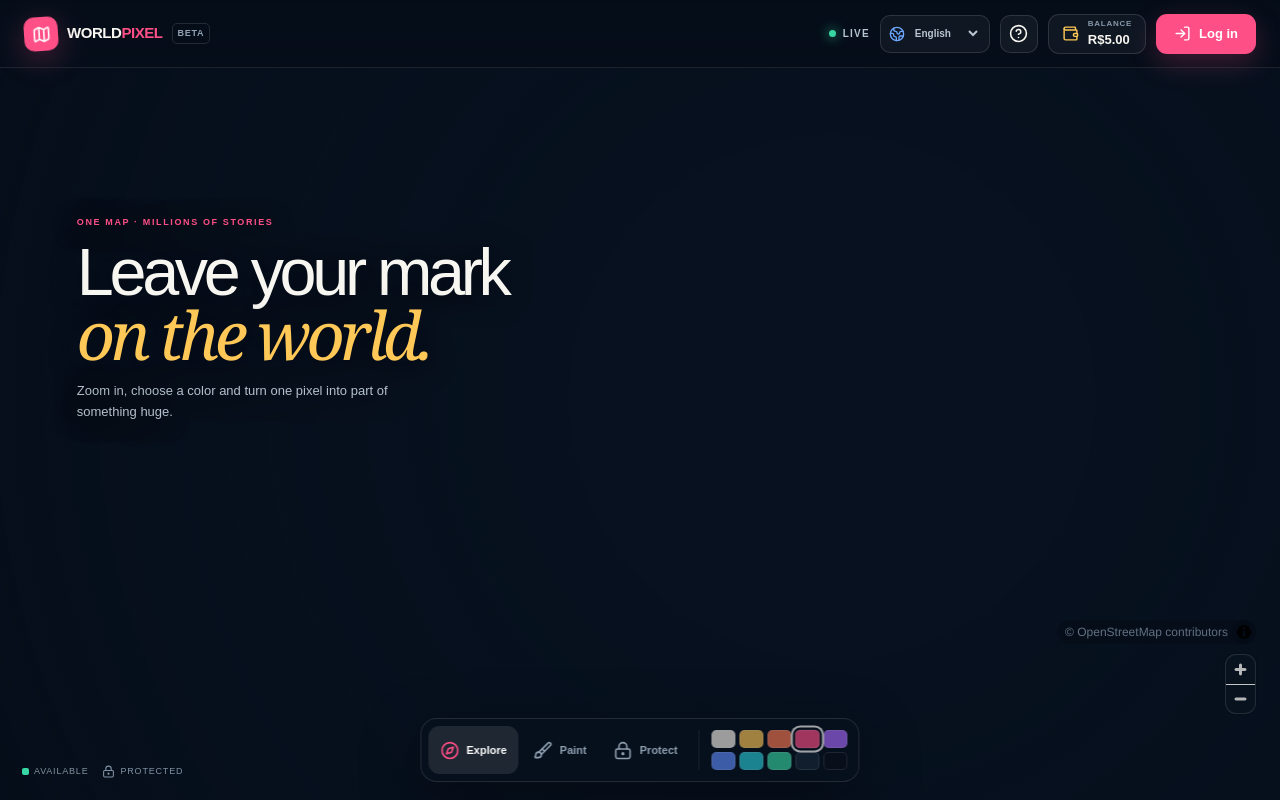
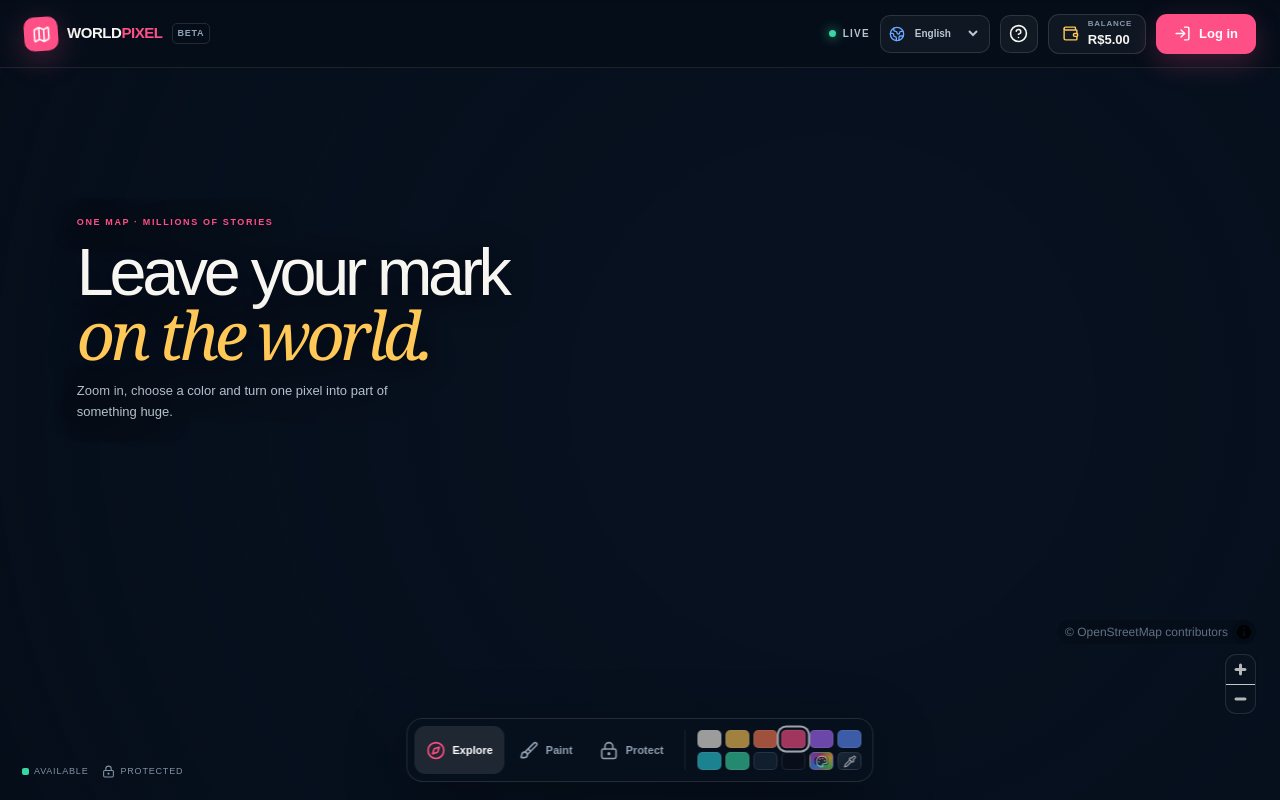
Before and after one commit to brunokemel/word_pixel_br, a Next.js app: page / in a window 1280 px wide. Built offline with nearby package versions, Linux system fonts and the light colour scheme; no server answers.

Commit message:
feat: add custom color picker and eyedropper

```diff
--- a/src/app/globals.css
+++ b/src/app/globals.css
@@ -72,10 +72,17 @@ button:focus-visible, input:focus-visible { outline: 3px solid rgba(108, 168, 25
 .tool-tabs button { height: 48px; min-width: 74px; padding: 0 12px; display: flex; align-items: center; justify-content: center; gap: 7px; background: transparent; border: 0; border-radius: 11px; color: #8fa0b1; cursor: pointer; font-size: 11px; font-weight: 800; }
 .tool-tabs button.active { background: rgba(255,255,255,.1); color: white; }
 .tool-tabs button.active svg { color: var(--pink); }
-.palette { display: grid; grid-template-columns: repeat(5, 24px); gap: 4px; padding: 0 4px 0 12px; border-left: 1px solid var(--line); transition: opacity .2s; }
+.palette { display: grid; grid-template-columns: repeat(6, 24px); gap: 4px; padding: 0 4px 0 12px; border-left: 1px solid var(--line); transition: opacity .2s; }
 .palette.muted { opacity: .62; }
 .palette button { width: 24px; height: 18px; padding: 0; border-radius: 5px; border: 1px solid rgba(255,255,255,.16); background: var(--swatch); cursor: pointer; }
 .palette button.selected { box-shadow: 0 0 0 2px #07111f, 0 0 0 4px white; transform: scale(1.04); }
+.color-tool { position: relative; width: 24px; height: 18px; display: grid; place-items: center; padding: 0; border-radius: 5px; border: 1px solid rgba(255,255,255,.22); color: white; cursor: pointer; overflow: hidden; }
+.custom-color { background: conic-gradient(#ff365f, #ffd43b, #37d67a, #36a8ff, #9b5cff, #ff365f); }
+.custom-color::after { content: ""; position: absolute; inset: 4px; border-radius: 3px; background: rgba(7,17,31,.72); }
+.custom-color svg { position: relative; z-index: 1; }
+.custom-color input { position: absolute; z-index: 2; inset: 0; width: 100%; height: 100%; opacity: 0; cursor: pointer; }
+.eyedropper { background: linear-gradient(145deg, #26394d, #101d2c)!important; }
+.color-tool.selected { box-shadow: 0 0 0 2px #07111f, 0 0 0 4px white; transform: scale(1.04); }
 
 .cell-card { position: absolute; z-index: 12; right: 20px; top: 88px; width: 238px; padding: 19px; background: var(--panel); border: 1px solid var(--line); border-radius: 17px; backdrop-filter: blur(17px); box-shadow: 0 20px 50px rgba(0,0,0,.25); }
 .close-button { position: absolute; top: 10px; right: 10px; width: 29px; height: 29px; }
@@ -153,8 +160,9 @@ button:focus-visible, input:focus-visible { outline: 3px solid rgba(108, 168, 25
   .tool-dock { left: 10px; right: 10px; bottom: 9px; transform: none; display: block; padding: 6px; border-radius: 15px; }
   .tool-tabs { justify-content: stretch; }
   .tool-tabs button { flex: 1; min-width: 0; height: 44px; }
-  .palette { grid-template-columns: repeat(10, 1fr); border-left: 0; border-top: 1px solid var(--line); margin-top: 5px; padding: 8px 5px 3px; }
+  .palette { grid-template-columns: repeat(12, 1fr); border-left: 0; border-top: 1px solid var(--line); margin-top: 5px; padding: 8px 5px 3px; }
   .palette button { width: 100%; height: 18px; }
+  .color-tool { width: 100%; }
   .cell-card { top: auto; right: 10px; left: 10px; bottom: 132px; width: auto; padding: 14px; }
   .cell-card dl { grid-template-columns: 1fr 1fr; }
   .cell-card dl div { display: block; border-bottom: 0; padding: 0; }
--- a/src/components/ui.tsx
+++ b/src/components/ui.tsx
@@ -1,11 +1,15 @@
 "use client";
 
-import { Brush, Compass, Globe2, HelpCircle, LockKeyhole, LogIn, LogOut, Map, Wallet, X } from "lucide-react";
-import type { CSSProperties, ReactNode } from "react";
+import { Brush, Compass, Globe2, HelpCircle, LockKeyhole, LogIn, LogOut, Map, Palette as PaletteIcon, Pipette, Wallet, X } from "lucide-react";
+import { useRef, type CSSProperties, type ReactNode } from "react";
 import type { GridCell, ProtectionQuote, ToolMode, UserProfile } from "@/lib/types";
 import { localeLabels, type Locale, useI18n } from "@/lib/i18n";
 
 export const COLORS = ["#f6f3ea", "#ffc857", "#ff7b54", "#ff4f87", "#a86bff", "#5f8cff", "#28c9d8", "#37d6a3", "#17283a", "#0a111c"];
+
+interface EyeDropperResult { sRGBHex: string; }
+interface EyeDropperInstance { open: () => Promise<EyeDropperResult>; }
+type EyeDropperConstructor = new () => EyeDropperInstance;
 
 export function Header({ profile, balance, onLogin, onLogout, onHelp }: {
   profile: UserProfile | null; balance: number; onLogin: () => void; onLogout: () => void; onHelp: () => void;
@@ -31,6 +35,18 @@ export function Header({ profile, balance, onLogin, onLogout, onHelp }: {
 
 export function ToolDock({ mode, onMode, color, onColor }: { mode: ToolMode; onMode: (mode: ToolMode) => void; color: string; onColor: (color: string) => void }) {
   const { t } = useI18n();
+  const colorInputRef = useRef<HTMLInputElement>(null);
+  const selectColor = (nextColor: string) => { onColor(nextColor.toLowerCase()); onMode("paint"); };
+  const pickScreenColor = async () => {
+    const EyeDropper = (window as typeof window & { EyeDropper?: EyeDropperConstructor }).EyeDropper;
+    if (!EyeDropper) { colorInputRef.current?.click(); return; }
+    try {
+      const result = await new EyeDropper().open();
+      selectColor(result.sRGBHex);
+    } catch {
+      // O usuário pode cancelar o conta-gotas sem alterar a cor atual.
+    }
+  };
   const tools: { id: ToolMode; label: string; icon: ReactNode }[] = [
     { id: "navigate", label: t("tools.navigate"), icon: <Compass size={19} /> },
     { id: "paint", label: t("tools.paint"), icon: <Brush size={19} /> },
@@ -42,7 +58,12 @@ export function ToolDock({ mode, onMode, color, onColor }: { mode: ToolMode; onM
         {tools.map((tool) => <button key={tool.id} className={mode === tool.id ? "active" : ""} onClick={() => onMode(tool.id)} aria-pressed={mode === tool.id}>{tool.icon}<span>{tool.label}</span></button>)}
       </div>
       <div className={`palette ${mode !== "paint" ? "muted" : ""}`} aria-label={t("palette.label")}>
-        {COLORS.map((item) => <button key={item} aria-label={t("palette.select", { color: item })} aria-pressed={color === item} onClick={() => { onColor(item); onMode("paint"); }} style={{ "--swatch": item } as CSSProperties} className={color === item ? "selected" : ""} />)}
+        {COLORS.map((item) => <button key={item} aria-label={t("palette.select", { color: item })} aria-pressed={color === item} onClick={() => selectColor(item)} style={{ "--swatch": item } as CSSProperties} className={color === item ? "selected" : ""} />)}
+        <label className={`color-tool custom-color ${!COLORS.includes(color) ? "selected" : ""}`} aria-label={t("palette.custom")} title={t("palette.custom")}>
+          <PaletteIcon size={13} />
+          <input ref={colorInputRef} type="color" value={color} onChange={(event) => selectColor(event.target.value)} />
+        </label>
+        <button className="color-tool eyedropper" aria-label={t("palette.eyedropper")} title={t("palette.eyedropper")} onClick={() => void pickScreenColor()}><Pipette size={13} /></button>
       </div>
     </div>
   );
--- a/src/lib/i18n.tsx
+++ b/src/lib/i18n.tsx
@@ -24,6 +24,8 @@ const pt = {
   "tools.protect": "Proteger",
   "palette.label": "Paleta de cores",
   "palette.select": "Selecionar cor {color}",
+  "palette.custom": "Escolher qualquer cor",
+  "palette.eyedropper": "Capturar uma cor da tela",
   "map.label": "Mapa-múndi interativo de pixels",
   "map.loading": "Carregando o mundo…",
   "map.zoomPaint": "Aproxime mais para pintar",
@@ -106,7 +108,7 @@ type Catalog = Record<TranslationKey, string>;
 
 const en: Catalog = {
   "language.label": "Language", "header.live": "LIVE", "header.help": "How it works", "header.balance": "balance", "header.logout": "Log out", "header.login": "Log in",
-  "tools.label": "Map tools", "tools.navigate": "Explore", "tools.paint": "Paint", "tools.protect": "Protect", "palette.label": "Color palette", "palette.select": "Select color {color}",
+  "tools.label": "Map tools", "tools.navigate": "Explore", "tools.paint": "Paint", "tools.protect": "Protect", "palette.label": "Color palette", "palette.select": "Select color {color}", "palette.custom": "Choose any color", "palette.eyedropper": "Pick a color from the screen",
   "map.label": "Interactive world pixel map", "map.loading": "Loading the world…", "map.zoomPaint": "Zoom in to paint", "map.zoomProtect": "Zoom in to protect", "map.protectHint": "Hold Ctrl + left button and drag · maximum 256 pixels",
   "hero.eyebrow": "ONE MAP · MILLIONS OF STORIES", "hero.titleStart": "Leave your mark", "hero.titleEnd": "on the world.", "hero.description": "Zoom in, choose a color and turn one pixel into part of something huge.",
   "legend.free": "available", "legend.protected": "protected", "connection.reconnecting": "Reconnecting to the map…",
@@ -120,7 +122,7 @@ const en: Catalog = {
 
 const es: Catalog = {
   "language.label": "Idioma", "header.live": "EN VIVO", "header.help": "Cómo funciona", "header.balance": "saldo", "header.logout": "Salir", "header.login": "Entrar",
-  "tools.label": "Herramientas del mapa", "tools.navigate": "Explorar", "tools.paint": "Pintar", "tools.protect": "Proteger", "palette.label": "Paleta de colores", "palette.select": "Seleccionar color {color}",
+  "tools.label": "Herramientas del mapa", "tools.navigate": "Explorar", "tools.paint": "Pintar", "tools.protect": "Proteger", "palette.label": "Paleta de colores", "palette.select": "Seleccionar color {color}", "palette.custom": "Elegir cualquier color", "palette.eyedropper": "Capturar un color de la pantalla",
   "map.label": "Mapamundi interactivo de píxeles", "map.loading": "Cargando el mundo…", "map.zoomPaint": "Acércate para pintar", "map.zoomProtect": "Acércate para proteger", "map.protectHint": "Mantén Ctrl + botón izquierdo y arrastra · máximo 256 píxeles",
   "hero.eyebrow": "UN MAPA · MILLONES DE HISTORIAS", "hero.titleStart": "Deja tu huella", "hero.titleEnd": "en el mundo.", "hero.description": "Acércate, elige un color y convierte un píxel en parte de algo enorme.",
   "legend.free": "libre", "legend.protected": "protegido", "connection.reconnecting": "Reconectando al mapa…",
```
